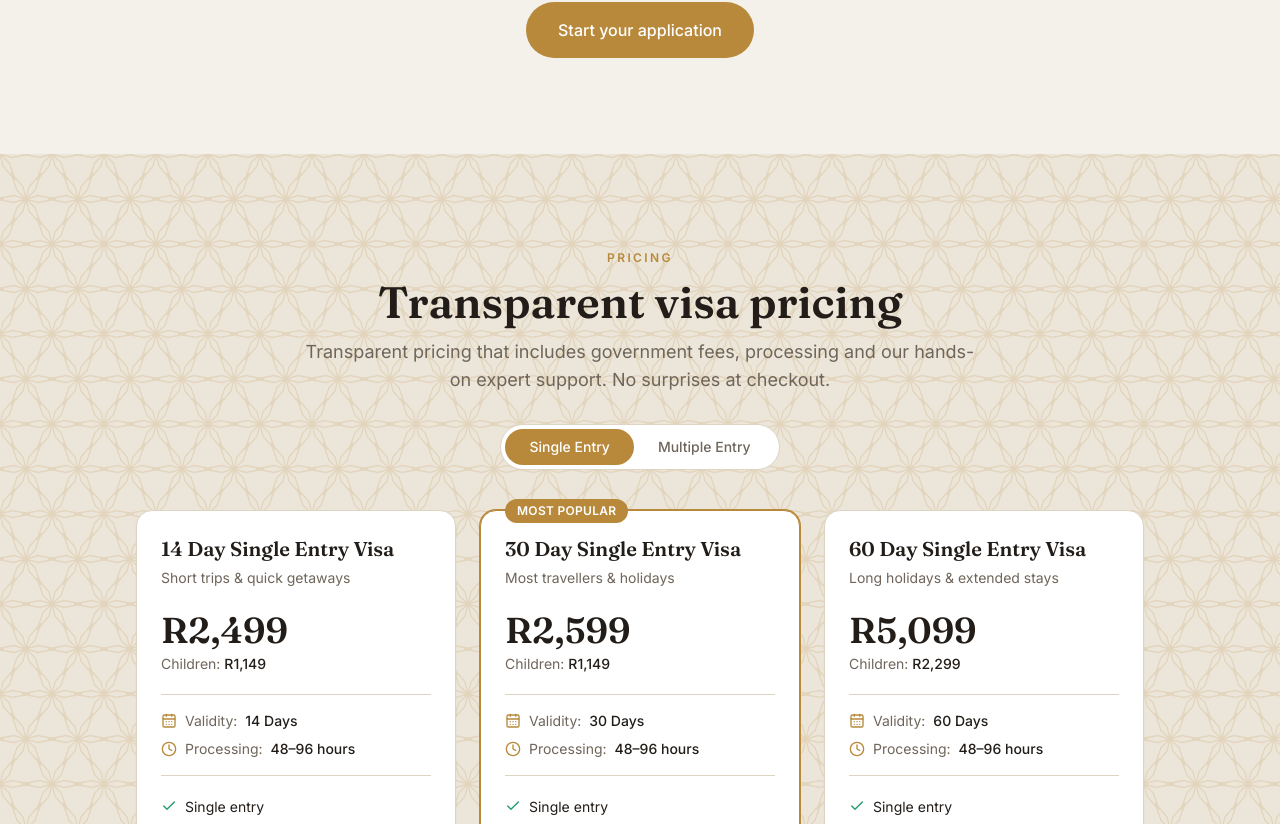
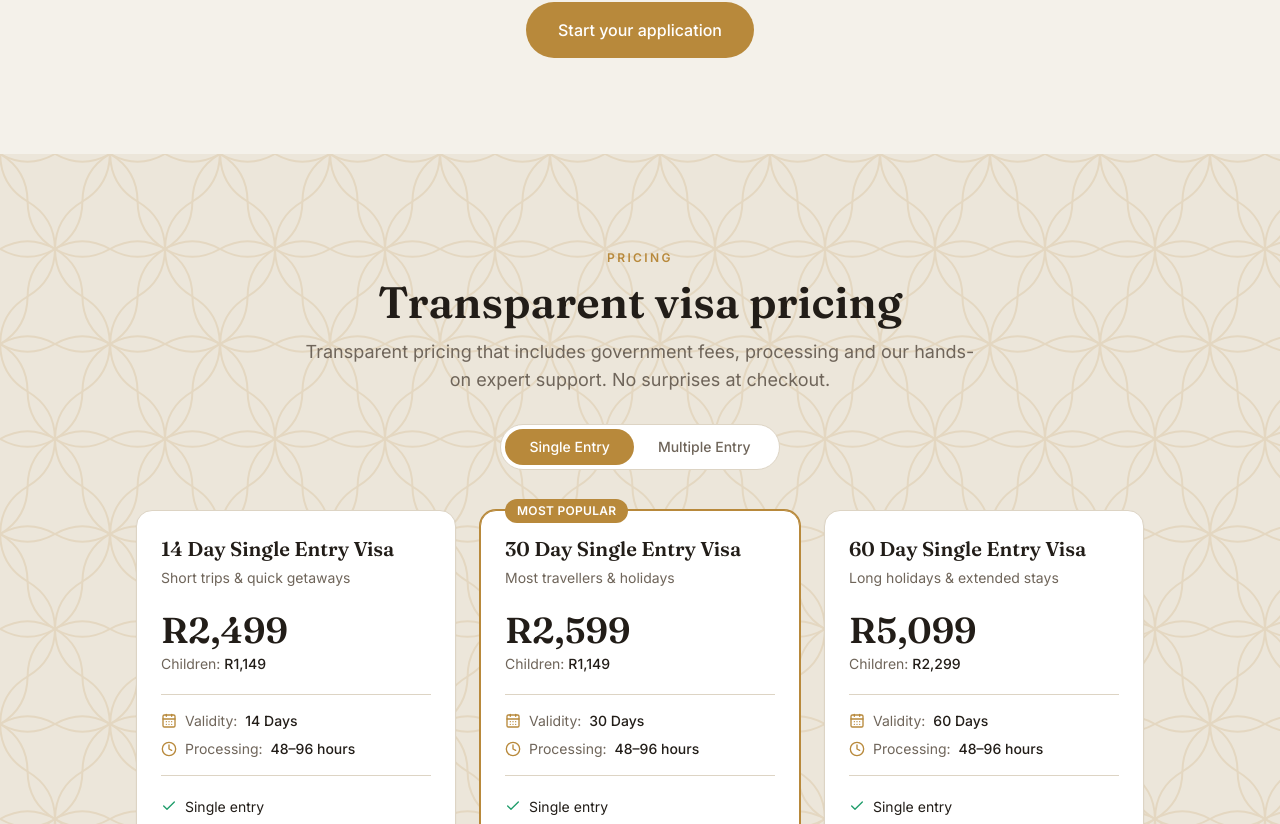
Before and after one commit to bvtonder1980-cmd/dubavisas, a Next.js app: page / in a window 1280 px wide. Shown: the part 2356-3180 px from the top of the page. Built offline with nearby package versions, Linux system fonts and the light colour scheme.

Commit message:
feat: update background image and size in Prices component
Added new image for softer visual effect

Co-authored-by: bvtonder1980-cmd <275993852+bvtonder1980-cmd@users.noreply.github.com>

```diff
--- a/components/prices.tsx
+++ b/components/prices.tsx
@@ -16,9 +16,9 @@ export function Prices() {
         aria-hidden="true"
         className="pointer-events-none absolute inset-0"
         style={{
-          backgroundImage: "url('/images/jali-gold-sharp.svg')",
-          backgroundSize: "104px 90px",
-          opacity: 0.18,
+          backgroundImage: "url('/images/jali-gold-soft.svg')",
+          backgroundSize: "110px 190px",
+          opacity: 0.16,
         }}
       />
       <Container className="relative">
```
Also changed, not shown: jali-soft-revert.png (added).
